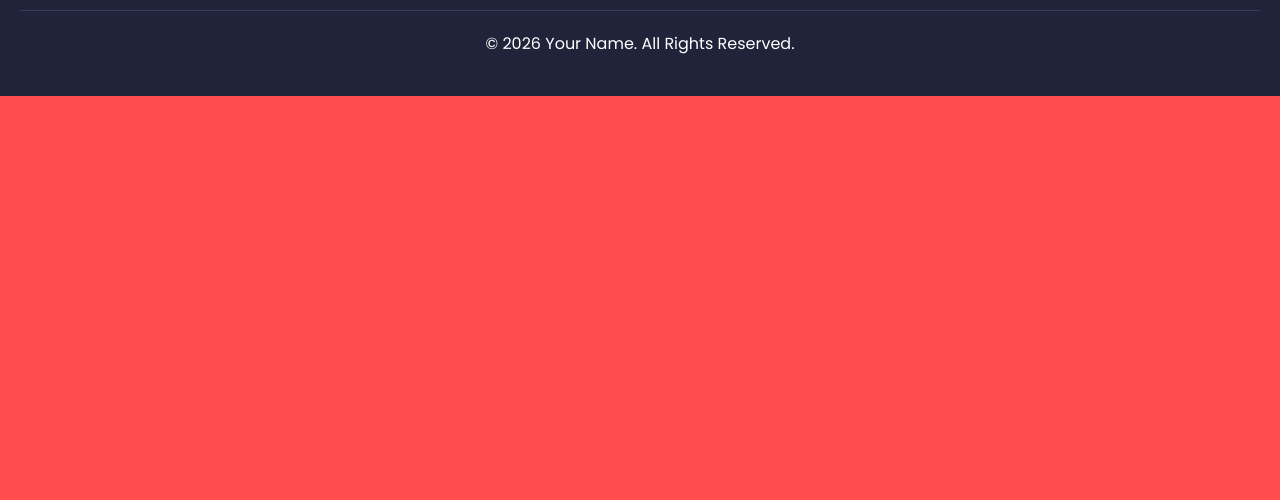
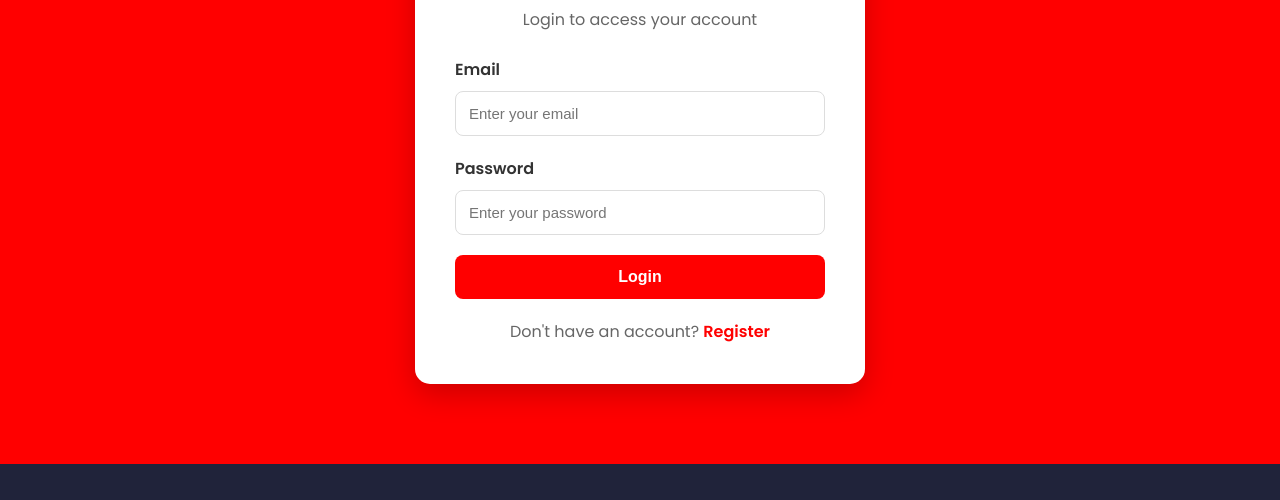
Before and after one commit to Sourima258/Sourima, a plain HTML site: page index.html in a window 1280 px wide. Shown: the part 5571-6071 px from the top of the page. Before the commit the page ends 5667 px from the top, so only its background shows below. Drawn offline with Linux system fonts and the light colour scheme.

Commit message:
Added login section

```diff
--- a/index.html
+++ b/index.html
@@ -622,7 +622,31 @@
     </div>
 
 </section>
+<section id="login" class="login-section">
+    <div class="login-container">
+        <h2>Login</h2>
+        <p>Login to access your account</p>
 
+        <form>
+            <div class="input-box">
+                <label>Email</label>
+                <input type="email" placeholder="Enter your email" required>
+            </div>
+
+            <div class="input-box">
+                <label>Password</label>
+                <input type="password" placeholder="Enter your password" required>
+            </div>
+
+            <button type="submit">Login</button>
+
+            <p class="register-text">
+                Don't have an account?
+                <a href="#">Register</a>
+            </p>
+        </form>
+    </div>
+</section>
 
 <!-- ================= FOOTER ================= -->
 
--- a/style.css
+++ b/style.css
@@ -15,7 +15,7 @@ html {
 
 body {
     font-family: 'Poppins', sans-serif;
-    background: #ff4d4d;
+    background: #9e4949;
     color: #20233a;
     line-height: 1.6;
 }
@@ -27,7 +27,84 @@ a {
 ul {
     list-style: none;
 }
+/* Login Section */
+.login-section {
+    background: #ff0000;
+    padding: 80px 20px;
+    text-align: center;
+}
 
+.login-container {
+    max-width: 450px;
+    margin: auto;
+    background: #fff;
+    padding: 40px;
+    border-radius: 15px;
+    box-shadow: 0 10px 30px rgba(0, 0, 0, 0.2);
+}
+
+.login-container h2 {
+    color: #cc0000;
+    font-size: 35px;
+    margin-bottom: 10px;
+}
+
+.login-container > p {
+    color: #666;
+    margin-bottom: 25px;
+}
+
+.input-box {
+    text-align: left;
+    margin-bottom: 20px;
+}
+
+.input-box label {
+    display: block;
+    margin-bottom: 8px;
+    font-weight: 600;
+    color: #333;
+}
+
+.input-box input {
+    width: 100%;
+    padding: 13px;
+    border: 1px solid #ddd;
+    border-radius: 8px;
+    outline: none;
+    font-size: 15px;
+}
+
+.input-box input:focus {
+    border-color: #ff0000;
+}
+
+.login-container button {
+    width: 100%;
+    padding: 13px;
+    background: #ff0000;
+    color: white;
+    border: none;
+    border-radius: 8px;
+    font-size: 16px;
+    font-weight: 600;
+    cursor: pointer;
+}
+
+.login-container button:hover {
+    background: #cc0000;
+}
+
+.register-text {
+    margin-top: 20px;
+    color: #666;
+}
+
+.register-text a {
+    color: #ff0000;
+    font-weight: 600;
+    text-decoration: none;
+}
 
 /* =========================
    NAVBAR
```
